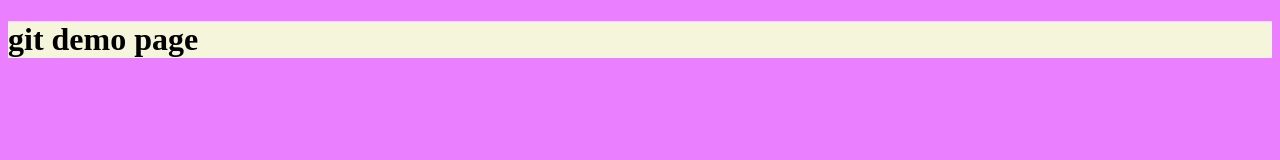
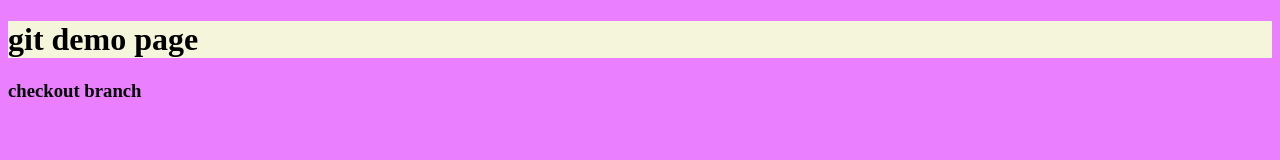
Before and after one commit to abhisheksingh9724/firstREpo, a plain HTML site: page index.html in a window 1280 px wide. Drawn offline with Linux system fonts and the light colour scheme.

Commit message:
checkout branch

```diff
--- a/index.html
+++ b/index.html
@@ -11,6 +11,7 @@
 
 <body>
   <h1>git demo page</h1>
+  <h3>checkout branch</h3>
   <script src="app.js"></script>
 </body>
 
```
